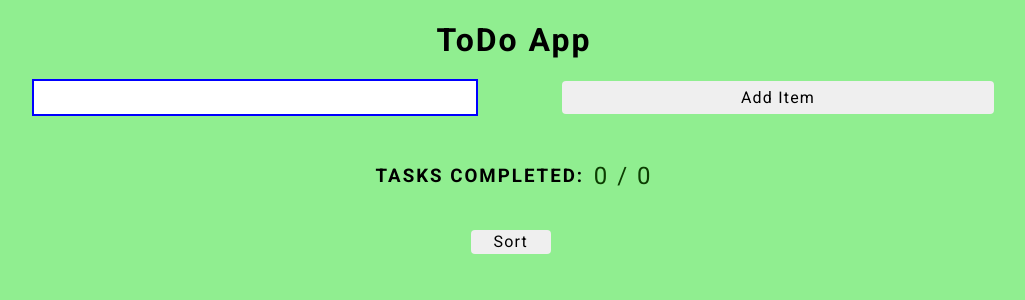
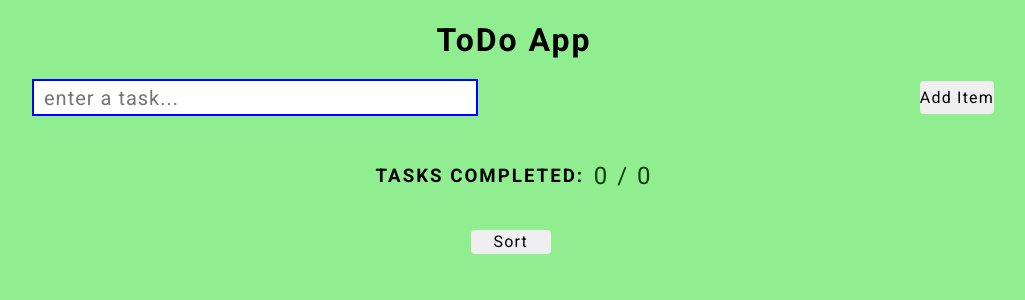
Before and after one commit to Shubham-kpl/todolist, a React (Create React App) app: page / in a window 1280 px wide. Shown: the top 300 px of the page, without its empty margins (126-1151 px from the left). Built offline with nearby package versions, Linux system fonts and the light colour scheme.

Commit message:
updated file structure

```diff
--- a/src/Form.js
+++ b/src/Form.js
@@ -19,9 +19,18 @@ export default function ({
             className="form__input--task"
             autoComplete="off"
             autoFocus
+            placeholder="enter a task..."
           />{" "}
           <br />
           <span className="message--error hidden">Enter a valid task</span>
+        </div>{" "}
+        <div className="form__submit">
+          <button
+            onClick={handleFormSubmit}
+            className="button form__input--submit"
+          >
+            Add Item
+          </button>
         </div>
         {/* <div className="form__input">
           <input
@@ -37,14 +46,6 @@ export default function ({
           <br />
           <span className="message--error hidden">Enter a valid task</span>
         </div> */}
-        <div className="form__input">
-          <button
-            onClick={handleFormSubmit}
-            className="button form__input--submit"
-          >
-            Add Item
-          </button>
-        </div>
       </form>
     </>
   );
```
